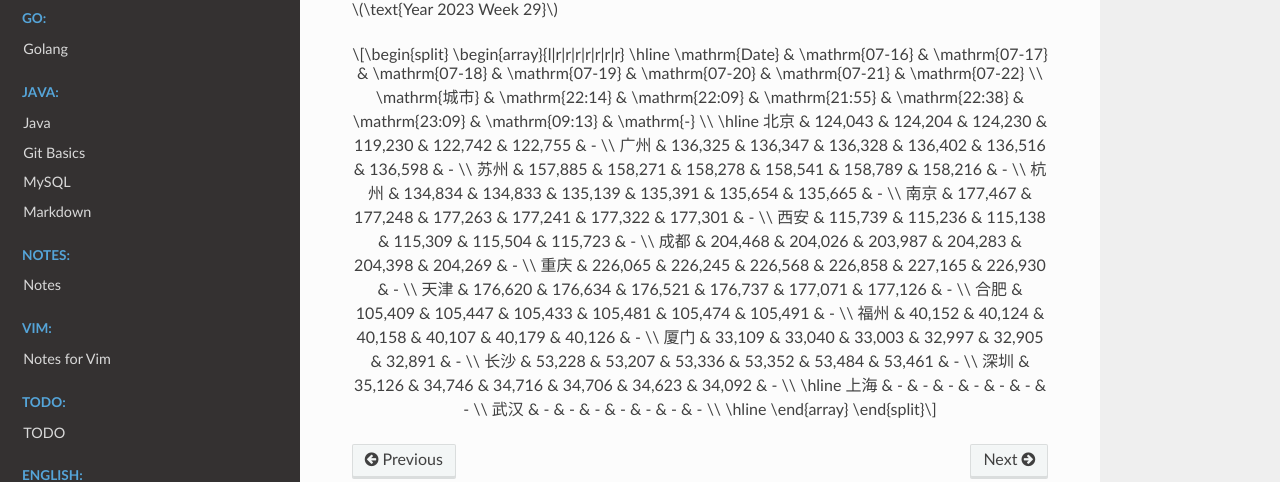
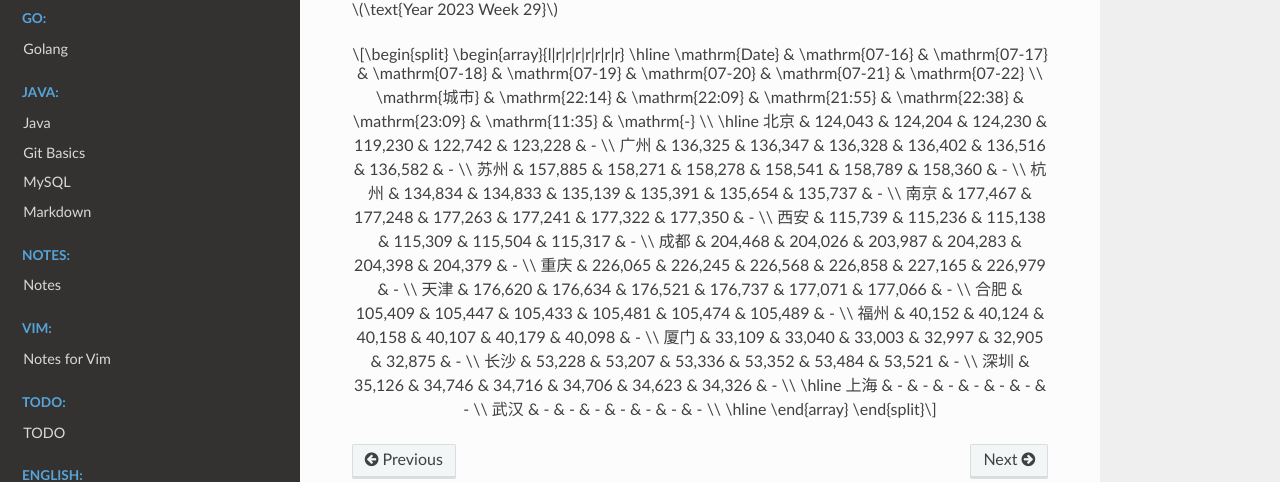
Before and after one commit to Pyrad/pyradnotes, a Sphinx documentation site: the page built from source/RealEstate/resalenumbers2023.md, in a window 1280 px wide and 900 px high, scrolled down 9403 px. Shown: the part 291-773 px from the top of the window. Built offline with Sphinx 7.4.7 and the Read the Docs theme 2.0.0, drawn with Linux system fonts in a browser that asks for light colours; a script that is not in the unit is left out.

Commit message:
Realestate Update resale numbers 2023-07-21 11:41

```diff
--- a/source/RealEstate/resalenumbers2023.md
+++ b/source/RealEstate/resalenumbers2023.md
@@ -642,22 +642,22 @@
 \begin{array}{l|r|r|r|r|r|r|r}
 \hline
 \mathrm{Date} & \mathrm{07-16} & \mathrm{07-17} & \mathrm{07-18} & \mathrm{07-19} & \mathrm{07-20} & \mathrm{07-21} & \mathrm{07-22} \\
-\mathrm{城市} & \mathrm{22:14} & \mathrm{22:09} & \mathrm{21:55} & \mathrm{22:38} & \mathrm{23:09} & \mathrm{09:13} & \mathrm{-} \\
+\mathrm{城市} & \mathrm{22:14} & \mathrm{22:09} & \mathrm{21:55} & \mathrm{22:38} & \mathrm{23:09} & \mathrm{11:35} & \mathrm{-} \\
 \hline
-北京 & 124,043 & 124,204 & 124,230 & 119,230 & 122,742 & 122,755 & - \\
-广州 & 136,325 & 136,347 & 136,328 & 136,402 & 136,516 & 136,598 & - \\
-苏州 & 157,885 & 158,271 & 158,278 & 158,541 & 158,789 & 158,216 & - \\
-杭州 & 134,834 & 134,833 & 135,139 & 135,391 & 135,654 & 135,665 & - \\
-南京 & 177,467 & 177,248 & 177,263 & 177,241 & 177,322 & 177,301 & - \\
-西安 & 115,739 & 115,236 & 115,138 & 115,309 & 115,504 & 115,723 & - \\
-成都 & 204,468 & 204,026 & 203,987 & 204,283 & 204,398 & 204,269 & - \\
-重庆 & 226,065 & 226,245 & 226,568 & 226,858 & 227,165 & 226,930 & - \\
-天津 & 176,620 & 176,634 & 176,521 & 176,737 & 177,071 & 177,126 & - \\
-合肥 & 105,409 & 105,447 & 105,433 & 105,481 & 105,474 & 105,491 & - \\
-福州 & 40,152 & 40,124 & 40,158 & 40,107 & 40,179 & 40,126 & - \\
-厦门 & 33,109 & 33,040 & 33,003 & 32,997 & 32,905 & 32,891 & - \\
-长沙 & 53,228 & 53,207 & 53,336 & 53,352 & 53,484 & 53,461 & - \\
-深圳 & 35,126 & 34,746 & 34,716 & 34,706 & 34,623 & 34,092 & - \\
+北京 & 124,043 & 124,204 & 124,230 & 119,230 & 122,742 & 123,228 & - \\
+广州 & 136,325 & 136,347 & 136,328 & 136,402 & 136,516 & 136,582 & - \\
+苏州 & 157,885 & 158,271 & 158,278 & 158,541 & 158,789 & 158,360 & - \\
+杭州 & 134,834 & 134,833 & 135,139 & 135,391 & 135,654 & 135,737 & - \\
+南京 & 177,467 & 177,248 & 177,263 & 177,241 & 177,322 & 177,350 & - \\
+西安 & 115,739 & 115,236 & 115,138 & 115,309 & 115,504 & 115,317 & - \\
+成都 & 204,468 & 204,026 & 203,987 & 204,283 & 204,398 & 204,379 & - \\
+重庆 & 226,065 & 226,245 & 226,568 & 226,858 & 227,165 & 226,979 & - \\
+天津 & 176,620 & 176,634 & 176,521 & 176,737 & 177,071 & 177,066 & - \\
+合肥 & 105,409 & 105,447 & 105,433 & 105,481 & 105,474 & 105,489 & - \\
+福州 & 40,152 & 40,124 & 40,158 & 40,107 & 40,179 & 40,098 & - \\
+厦门 & 33,109 & 33,040 & 33,003 & 32,997 & 32,905 & 32,875 & - \\
+长沙 & 53,228 & 53,207 & 53,336 & 53,352 & 53,484 & 53,521 & - \\
+深圳 & 35,126 & 34,746 & 34,716 & 34,706 & 34,623 & 34,326 & - \\
 \hline
 上海 & - & - & - & - & - & - & - \\
 武汉 & - & - & - & - & - & - & - \\
```
Also changed, not shown: 1 other file.
